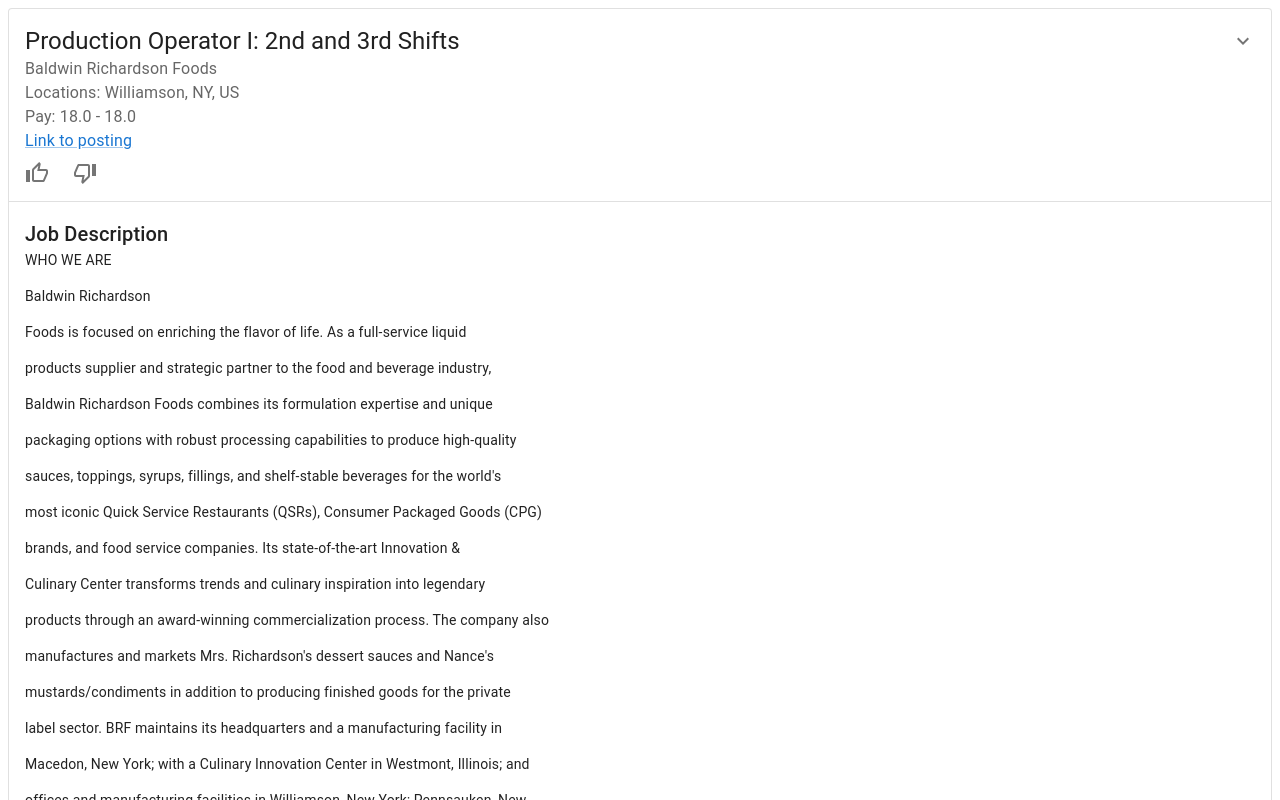
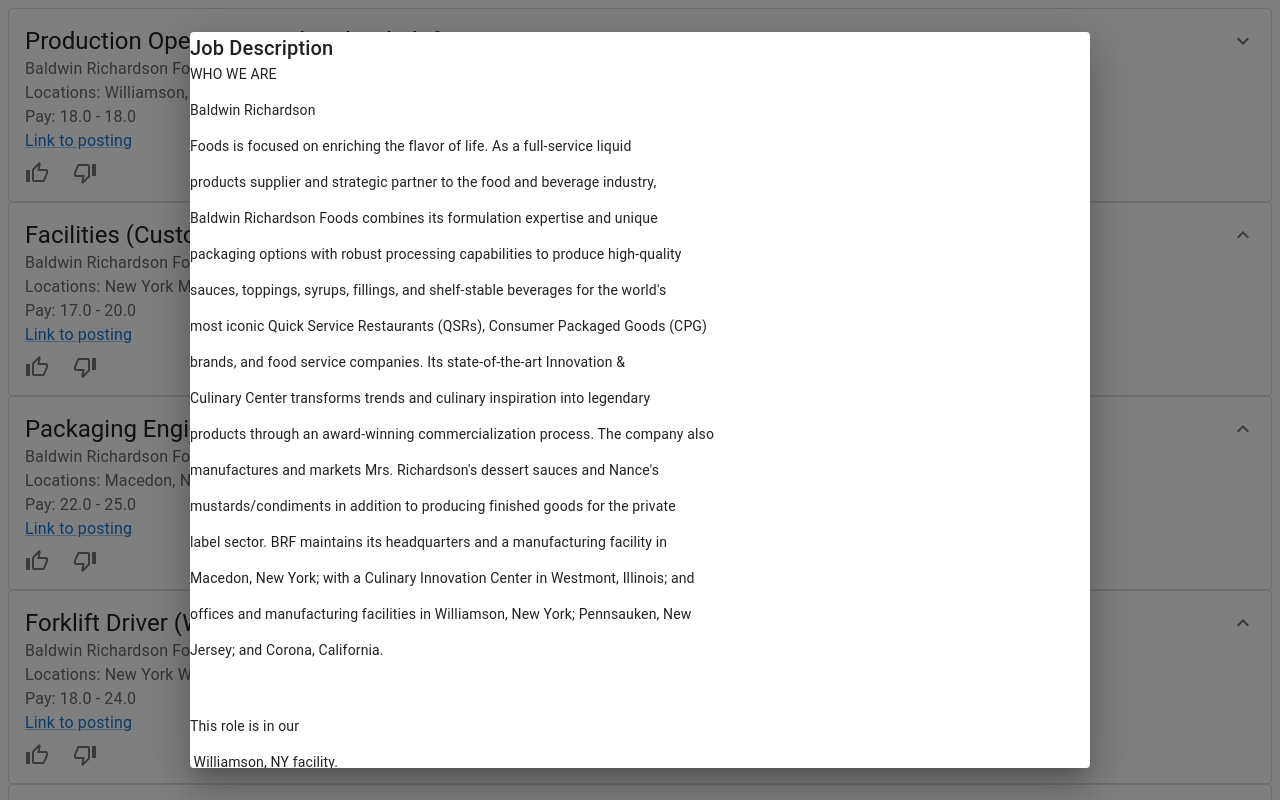
Before and after one commit to mswitzer95/JobSearcher, a Next.js app in the folder web_app/: page / in a window 1280 px wide. Both pictures are taken after a click on the button 1243 px from the left and 41 px from the top of the page. Shown: the top 800 px of the page. Built offline with nearby package versions, Linux system fonts and the light colour scheme.

Commit message:
Changed web app job posting component's job description to be modal instead of dropdown

```diff
--- a/web_app/src/app/components/JobPostingCard.jsx
+++ b/web_app/src/app/components/JobPostingCard.jsx
@@ -1,6 +1,5 @@
 import {
-    Collapse, Card, CardHeader, CardContent, CardActions, Typography, Link,
-    IconButton, Divider
+    Card, CardHeader, CardActions, Typography, Link, IconButton, Dialog
 } from '@mui/material';
 import ExpandMoreIcon from '@mui/icons-material/ExpandMore';
 import { useEffect, useState } from 'react';
@@ -13,7 +12,7 @@
 function JobPostingCard({ jobPosting }) {
     if (jobPosting === null) { return null; }
 
-    const [expanded, setExpanded] = useState(false);
+    const [open, setOpen] = useState(false);
     const [liked, setLiked] = useState(false);
     const [disliked, setDisliked] = useState(false);
 
@@ -48,10 +47,10 @@
                 subheader={company}
                 sx={{ pb: 0 }}
                 action={
-                    <IconButton onClick={() => { setExpanded(!expanded); }}>
+                    <IconButton onClick={() => { setOpen(true); }}>
                         <ExpandMoreIcon
                             sx={{
-                                transform: !expanded ? 'rotate(180deg)' : ''
+                                transform: !open ? 'rotate(180deg)' : ''
                             }} />
                     </IconButton>
                 } />
@@ -74,13 +73,14 @@
                         : <ThumbDownAltOutlinedIcon />}
                 </IconButton>
             </CardActions>
-            <Collapse in={expanded} timeout='auto' unmountOnExit>
-                <Divider />
-                <CardContent>
-                    <Typography variant='h6'>Job Description</Typography>
-                    <JobDescription jobDescriptionString={description} />
-                </CardContent>
-            </Collapse>
+            <Dialog
+                open={open}
+                onClose={() => { setOpen(false); }}
+                fullWidth={true}
+                maxWidth={"md"} >
+                <Typography variant='h6'>Job Description</Typography>
+                <JobDescription jobDescriptionString={description} />
+            </Dialog>
         </Card>
     );
 };
```
